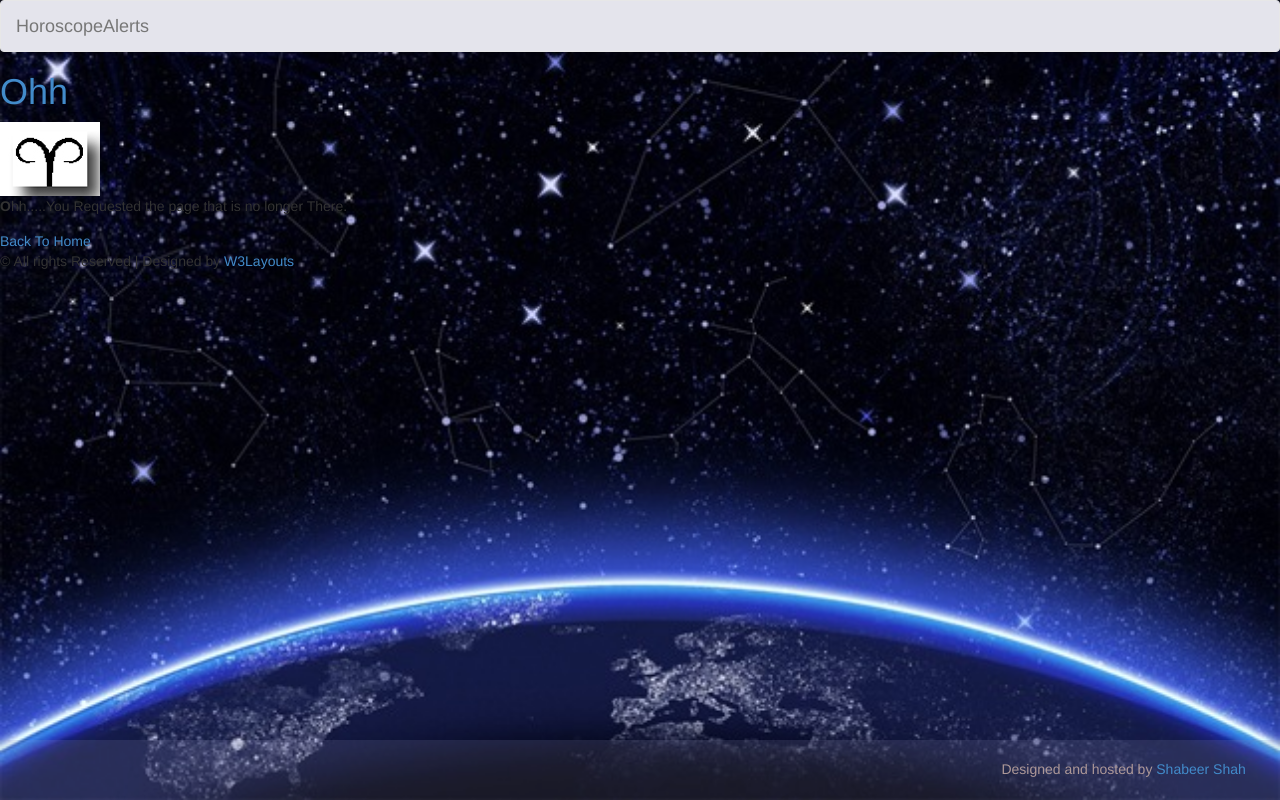
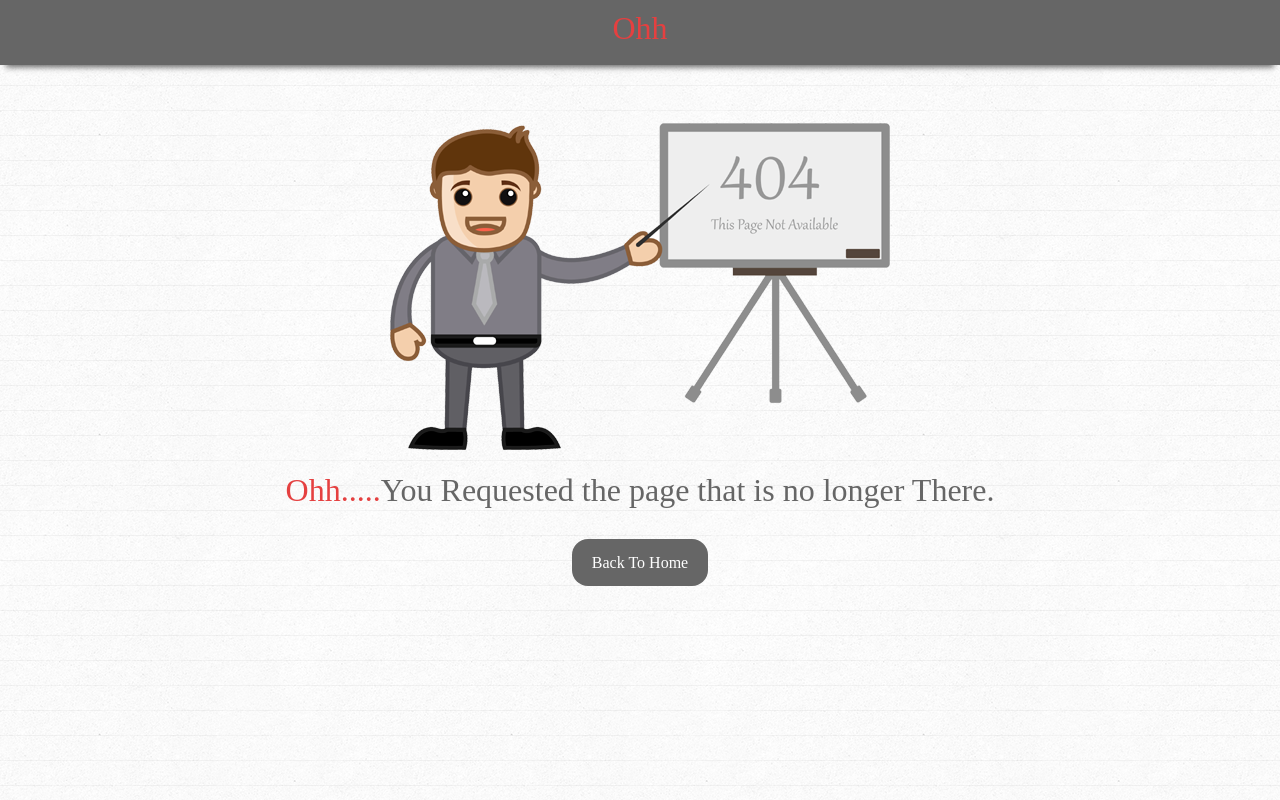
Before and after one commit to shebeer/Horo-alerts, a Django app: template core/templates/core/404.html in a window 1280 px wide. Run offline with Django 3.2, Linux system fonts and the light colour scheme; the template is opened without the code that fills it, so the values that code supplies are empty; some libraries are stand-ins or nearby versions.

Commit message:
error page created

```diff
--- a/core/templates/core/404.html
+++ b/core/templates/core/404.html
@@ -5,42 +5,34 @@ Author URL: http://w3layouts.com
 License: Creative Commons Attribution 3.0 Unported
 License URL: http://creativecommons.org/licenses/by/3.0/
 -->
-<!--<!DOCTYPE HTML>-->
-<!--<html>-->
-	<!--<head>-->
-		<!--<title>0hh Website Template | Home :: W3layouts</title>-->
-		<!--&lt;!&ndash;<meta name="keywords" content="404 iphone web template, Andriod web template, Smartphone web template, free webdesigns for Nokia, Samsung, LG, SonyErricsson, Motorola web design" />&ndash;&gt;-->
-        <!--<link href="/static/css/style.css" rel="stylesheet" type="text/css">-->
-	<!--</head>-->
-	<!--<body>-->
-
-	<!--</body>-->
-<!--</html>-->
-
-
-{% extends 'core/base.html' %}
-{% block content %}
+<!DOCTYPE HTML>
+<html>
+	<head>
+		<title>0hh Website Template | Home :: W3layouts</title>
+		<!--<meta name="keywords" content="404 iphone web template, Andriod web template, Smartphone web template, free webdesigns for Nokia, Samsung, LG, SonyErricsson, Motorola web design" />-->
+        <link href="/static/css/error.css" rel="stylesheet" type="text/css">
+	</head>
+	<body>
 <!--start-wrap--->
 		<div class="wrap">
 			<!---start-header---->
 				<div class="header">
 					<div class="logo">
-						<h1><a href="#">Ohh</a></h1>
+						<h1><a href="/">Ohh</a></h1>
 					</div>
 				</div>
 			<!---End-header---->
 			<!--start-content------>
 			<div class="content">
-				<img src="/static/images/Aries-Emperor.jpg" title="error" />
+				<img src="/static/images/error.png" title="error" />
 				<p><span><label>O</label>hh.....</span>You Requested the page that is no longer There.</p>
-				<a href="#">Back To Home</a>
+				<a href="/">Back To Home</a>
 				<div class="copy-right">
-					<p>&#169 All rights Reserved | Designed by <a href="http://w3layouts.com/">W3Layouts</a></p>
+					<!--<p>&#169 All rights Reserved | Designed by <a href="http://w3layouts.com/">W3Layouts</a></p>-->
 				</div>
    			</div>
 			<!--End-Cotent------>
 		</div>
 		<!--End-wrap--->
-
-
-{% endblock %}
+	</body>
+</html>
--- a/core/views.py
+++ b/core/views.py
@@ -168,3 +168,6 @@ def to_days_horoscope(request,zodiac):
         'today' :datetime.datetime.now(),
     }
     return render(request,'core/subscribed.html',context)
+
+def custom_404(request):
+    return render(request,'core/404.html')
--- a/horoscope/settings.py
+++ b/horoscope/settings.py
@@ -23,9 +23,9 @@ BASE_DIR = os.path.dirname(os.path.dirname(os.path.abspath(__file__)))
 SECRET_KEY = ')sfp8n6ju2!c(=q1+^_yelq*&y10evau8i3$r=8_3w60f4$qz-'
 
 # SECURITY WARNING: don't run with debug turned on in production!
-DEBUG = True
+DEBUG = False
 
-ALLOWED_HOSTS = []
+# ALLOWED_HOSTS = []
 
 ROOT_URLCONF = 'horoscope.urls'
 
--- /dev/null
+++ b/horoscope/static/css/error.css
@@ -0,0 +1,158 @@
+/* reset */
+html,body,div,span,applet,object,iframe,h1,h2,h3,h4,h5,h6,p,blockquote,pre,a,abbr,acronym,address,big,cite,code,del,dfn,em,img,ins,kbd,q,s,samp,small,strike,strong,sub,sup,tt,var,b,u,i,dl,dt,dd,ol,nav ul,nav li,fieldset,form,label,legend,table,caption,tbody,tfoot,thead,tr,th,td,article,aside,canvas,details,embed,figure,figcaption,footer,header,hgroup,menu,nav,output,ruby,section,summary,time,mark,audio,video{margin:0;padding:0;border:0;font-size:100%;font:inherit;vertical-align:baseline;}
+article, aside, details, figcaption, figure,footer, header, hgroup, menu, nav, section {display: block;}
+ol,ul{list-style:none;margin:0px;padding:0px;}
+blockquote,q{quotes:none;}
+blockquote:before,blockquote:after,q:before,q:after{content:'';content:none;}
+table{border-collapse:collapse;border-spacing:0;}
+/* start editing from here */
+a{text-decoration:none;}
+.txt-rt{text-align:right;}/* text align right */
+.txt-lt{text-align:left;}/* text align left */
+.txt-center{text-align:center;}/* text align center */
+.float-rt{float:right;}/* float right */
+.float-lt{float:left;}/* float left */
+.clear{clear:both;}/* clear float */
+.pos-relative{position:relative;}/* Position Relative */
+.pos-absolute{position:absolute;}/* Position Absolute */
+.vertical-base{	vertical-align:baseline;}/* vertical align baseline */
+.vertical-top{	vertical-align:top;}/* vertical align top */
+.underline{	padding-bottom:5px;	border-bottom: 1px solid #eee; margin:0 0 20px 0;}/* Add 5px bottom padding and a underline */
+nav.vertical ul li{	display:block;}/* vertical menu */
+nav.horizontal ul li{	display: inline-block;}/* horizontal menu */
+img{max-width:100%;}
+/*end reset*
+ */
+body{
+	background: url(../images/bg1.png);
+	font-family: "Century Gothic",Arial, Helvetica, sans-serif;
+	}
+.content p{
+	margin: 18px 0px 45px 0px;
+}
+.content p{
+	font-family: "Century Gothic";
+	font-size:2em;
+	color:#666;
+	text-align:center;
+}
+.content p span,.logo h1 a{
+	color:#e54040;
+}
+.content{
+	text-align:center;
+	padding:115px 0px 0px 0px;
+}
+.content a{
+	color:#fff;
+	font-family: "Century Gothic";
+	background: #666666; /* Old browsers */
+	background: -moz-linear-gradient(top,  #666666 0%, #666666 100%); /* FF3.6+ */
+	background: -webkit-gradient(linear, left top, left bottom, color-stop(0%,#666666), color-stop(100%,#666666)); /* Chrome,Safari4+ */
+	background: -webkit-linear-gradient(top,  #666666 0%,#666666 100%); /* Chrome10+,Safari5.1+ */
+	background: -o-linear-gradient(top,  #666666 0%,#666666 100%); /* Opera 11.10+ */
+	background: -ms-linear-gradient(top,  #666666 0%,#666666 100%); /* IE10+ */
+	background: linear-gradient(to bottom,  #666666 0%,#666666 100%); /* W3C */
+	filter: progid:DXImageTransform.Microsoft.gradient( startColorstr='#666666', endColorstr='#666666',GradientType=0 ); /* IE6-9 */
+	padding: 15px 20px;
+	border-radius: 1em;
+}
+.content a:hover{
+	color:#e54040;
+}
+.logo{
+	text-align:center;
+	-webkit-box-shadow: 0 8px 6px -6px rgb(97, 97, 97);
+	-moz-box-shadow: 0 8px 6px -6px  rgb(97, 97, 97);
+	box-shadow: 0 8px 6px -6px  rgb(97, 97, 97);
+}
+.logo h1{
+	font-size:2em;
+	font-family: "Century Gothic";
+	background: #666666; /* Old browsers */
+	background: -moz-linear-gradient(top,  #666666 0%, #666666 100%); /* FF3.6+ */
+	background: -webkit-gradient(linear, left top, left bottom, color-stop(0%,#666666), color-stop(100%,#666666)); /* Chrome,Safari4+ */
+	background: -webkit-linear-gradient(top,  #666666 0%,#666666 100%); /* Chrome10+,Safari5.1+ */
+	background: -o-linear-gradient(top,  #666666 0%,#666666 100%); /* Opera 11.10+ */
+	background: -ms-linear-gradient(top,  #666666 0%,#666666 100%); /* IE10+ */
+	background: linear-gradient(to bottom,  #666666 0%,#666666 100%); /* W3C */
+	filter: progid:DXImageTransform.Microsoft.gradient( startColorstr='#666666', endColorstr='#666666',GradientType=0 ); /* IE6-9 */
+	padding: 10px 10px 18px 10px;
+}
+.logo h1 a{
+	font-size:1em;
+}
+.copy-right{
+	padding-top:20px;
+}
+.copy-right p{
+	font-size:0.9em;
+}
+.copy-right p a{
+	background:none;
+	color:#e54040;
+	padding:0px 0px 5px 0px;
+	font-size:0.9em;
+}
+.copy-right p a:hover{
+	color:#666;
+}
+/*------responive-design--------*/
+@media screen and (max-width: 1366px)	{
+	.content {
+		padding: 58px 0px 0px 0px;
+	}
+}
+@media screen and (max-width:1280px)	{
+	.content {
+		padding: 58px 0px 0px 0px;
+	}
+}
+@media screen and (max-width:1024px)	{
+	.content {
+		padding: 58px 0px 0px 0px;
+	}
+	.content p {
+		font-size: 1.5em;
+	}
+	.copy-right p{
+		font-size:0.9em;
+
+	}
+}
+@media screen and (max-width:640px)	{
+	.content {
+		padding: 58px 0px 0px 0px;
+	}
+	.content p {
+		font-size: 1.3em;
+	}
+	.copy-right p{
+		font-size:0.9em;
+	}
+}
+@media screen and (max-width:460px)	{
+	.content {
+		padding:20px 0px 0px 0px;
+		margin:0px 12px;
+	}
+	.content p {
+		font-size:0.9em;
+	}
+	.copy-right p{
+		font-size:0.8em;
+	}
+}
+@media screen and (max-width:320px)	{
+	.content {
+		padding:30px 0px 0px 0px;
+		margin:0px 12px;
+	}
+	.content a {
+		padding:10px 15px;
+		font-size:0.8em;
+	}
+	.content p {
+		margin: 18px 0px 22px 0px;
+	}
+}
--- a/horoscope/urls.py
+++ b/horoscope/urls.py
@@ -10,3 +10,5 @@ urlpatterns = [
 
     url(r'^admin/', include(admin.site.urls)),
 ]
+
+handler404 = 'core.views.custom_404'
```
